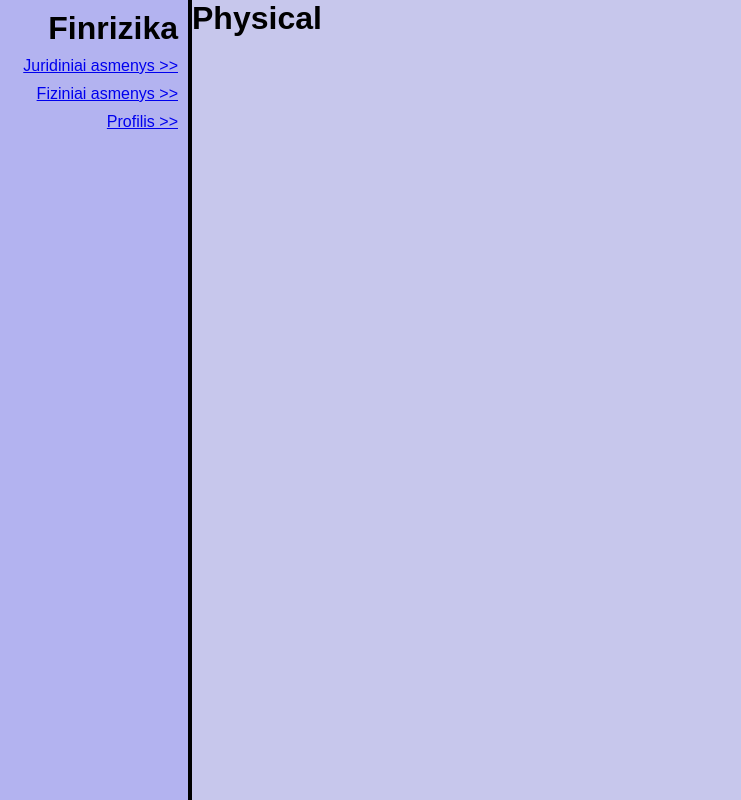
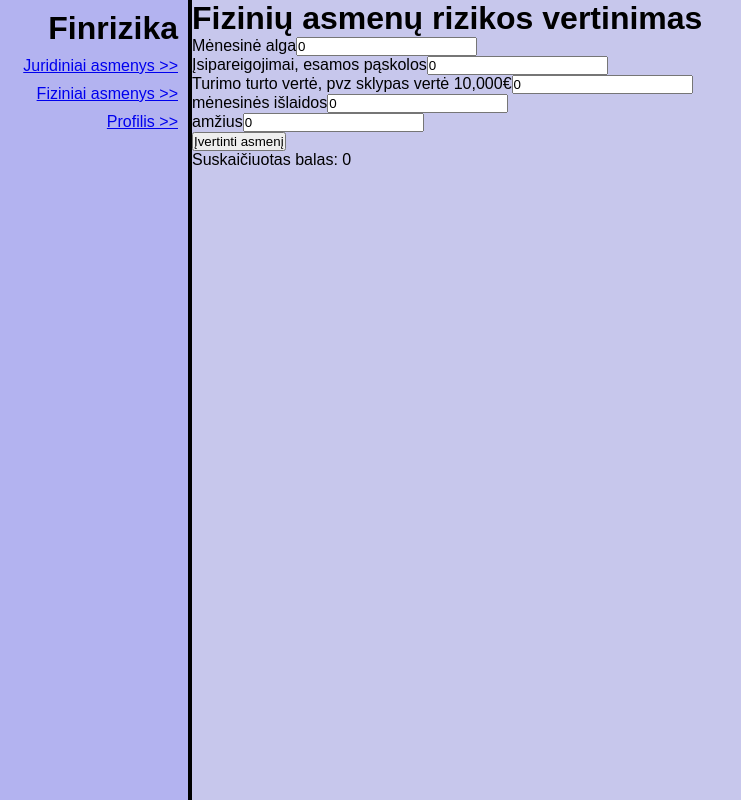
Before and after one commit to googed2much/finrizika, a React (Vite) app: page /dashboard/physical in a window 1280 px wide. Shown: the whole page, without its empty margins (0-741 px from the left). Built offline with nearby package versions, Linux system fonts and the light colour scheme.

Commit message:
Fiziniu asmenu vertinimo puslapio pradine versija
duomenu ivedimas, nusiuntimas i backa, parodymas gauto score. atributai isgalvoti.

```diff
--- a/src/PhysicalProfiles.tsx
+++ b/src/PhysicalProfiles.tsx
@@ -1,9 +1,130 @@
+import { useState } from "react";
+
 function PhysicalProfiles() {
-    return  (
+    const [wage, setWage] = useState<number>(0);
+    const [debt, setDebt] = useState<number>(0);
+    const [networth, setnetWorth] = useState<number>(0);
+    const [expenses, setExpenses] = useState<number>(0);
+    const [age,setAge] = useState<number>(0);
+    const [score, setScore] = useState<number>(0);
+    async function calculateRisk() {
+
+        const response = await fetch("http://localhost:8080/api/physicalCalc", {
+            method: "POST",
+            headers: {
+                "Content-Type": "application/json"
+            },
+            body: JSON.stringify({
+                wage: wage,
+                debt: debt,
+                networth: networth,
+                expenses: expenses,
+                age: age
+            })
+        })
+
+        if (response.ok) {
+            const data = await response.json()
+            setScore(data.score)
+        } else {
+            alert("Nepavyko fizinio asmens duomenų apdorojimas")
+        }
+        console.log(score);
+      }
+    return (
         <>
-            <h1>Physical</h1>
+          <h1>Fizinių asmenų rizikos vertinimas</h1>
+
+          <div>
+            <label>Mėnesinė alga</label>
+            <input
+              id="qlr"
+              name="qlr"
+              type="text"
+              value={wage}
+              onChange={(e) => {
+                const value = e.target.value;
+
+                if (/^\d*\.?\d*$/.test(value)) {
+                  setWage(Number(value));
+                }
+              }}
+            />
+          </div>
+
+          <div>
+            <label>Įsipareigojimai, esamos pąskolos</label>
+            <input
+              id="er"
+              name="er"
+              type="text"
+              value={debt}
+              onChange={(e) => {
+                const value = e.target.value;
+
+                if (/^\d*\.?\d*$/.test(value)) {
+                  setDebt(Number(value));
+                }
+              }}
+            />
+          </div>
+
+          <div>
+            <label>Turimo turto vertė, pvz sklypas vertė 10,000€</label>
+            <input
+              id="ic"
+              name="ic"
+              type="text"
+              value={networth}
+              onChange={(e) => {
+                const value = e.target.value;
+
+                if (/^\d*\.?\d*$/.test(value)) {
+                  setnetWorth(Number(value));
+                }
+              }}
+            />
+          </div>
+
+          <div>
+            <label>mėnesinės išlaidos</label>
+            <input
+              id="nd"
+              name="nd"
+              type="text"
+              value={expenses}
+              onChange={(e) => {
+                const value = e.target.value;
+
+                if (/^\d*\.?\d*$/.test(value)) {
+                  setExpenses(Number(value));
+                }
+              }}
+            />
+          </div>
+
+          <div>
+            <label>amžius</label>
+            <input
+              id="np"
+              name="np"
+              type="text"
+              value={age}
+              onChange={(e) => {
+                const value = e.target.value;
+
+                if (/^\d*\.?\d*$/.test(value)) {
+                  setAge(Number(value));
+                }
+              }}
+            />
+          </div>
+
+          <button onClick={calculateRisk}>Įvertinti asmenį</button>
+
+          <div>Suskaičiuotas balas: {score}</div>
         </>
-    )
+      );
 }
 
 export default PhysicalProfiles
```
Also changed, not shown: 1 other file (tests, documents, lock files or other folders).
